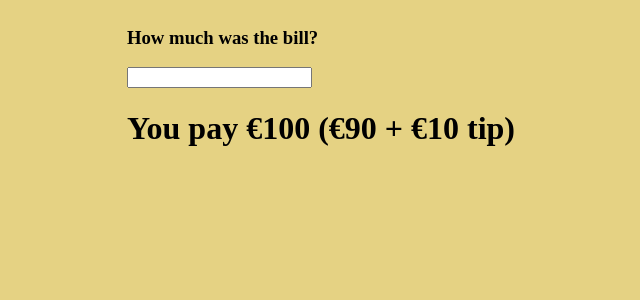
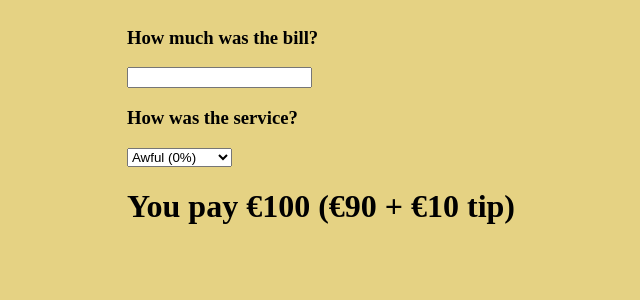
Before and after one commit to gabriele-andolina/tip-calculator, a React (Create React App) app: page / in a window 1280 px wide. Shown: the top 300 px of the page, without its empty margins (319-959 px from the left). Built offline with nearby package versions, Linux system fonts and the light colour scheme.

Commit message:
Components: Created ServiceInput

```diff
--- a/src/App.js
+++ b/src/App.js
@@ -4,6 +4,7 @@ export default function App() {
     return (
         <div>
             <BillInput />
+            <ServiceInput />
             <GrandTotal />
         </div>
     );
@@ -21,3 +22,17 @@ function BillInput() {
         </div>
     );
 }
+
+function ServiceInput() {
+    return (
+        <div>
+            <h3>How was the service?</h3>
+            <select>
+                <option>Awful (0%)</option>
+                <option>Okay (5%)</option>
+                <option>Good (10%)</option>
+                <option>Superb (20%)</option>
+            </select>
+        </div>
+    );
+}
```
